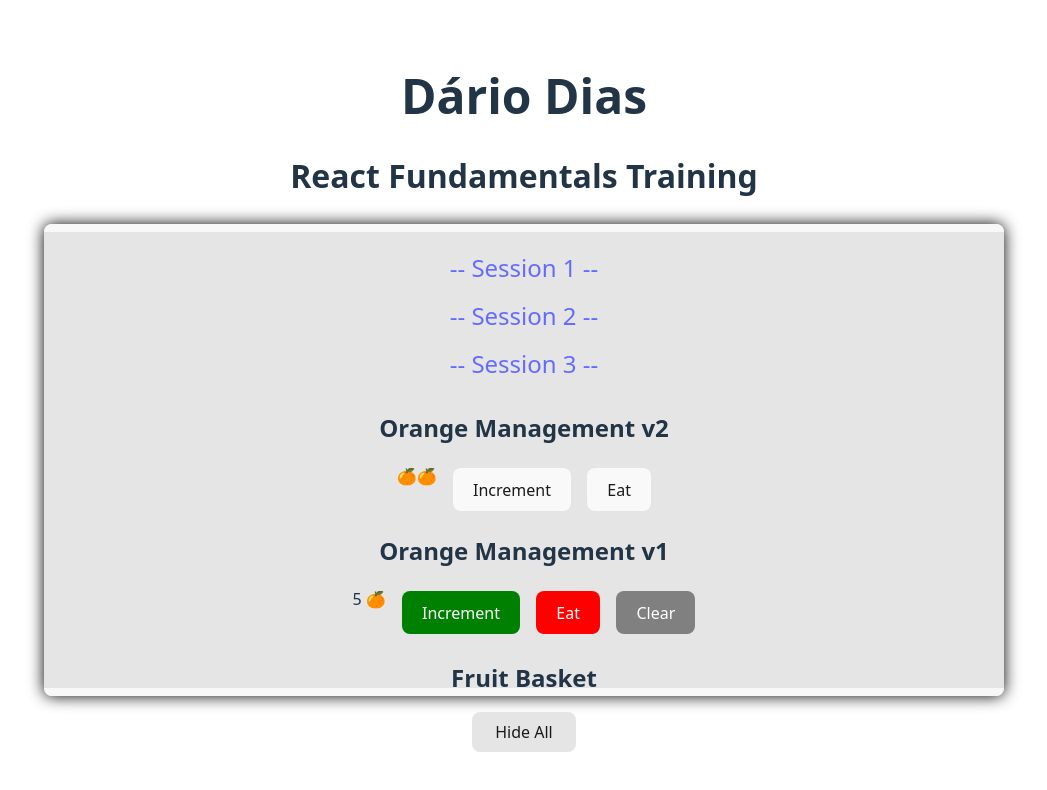
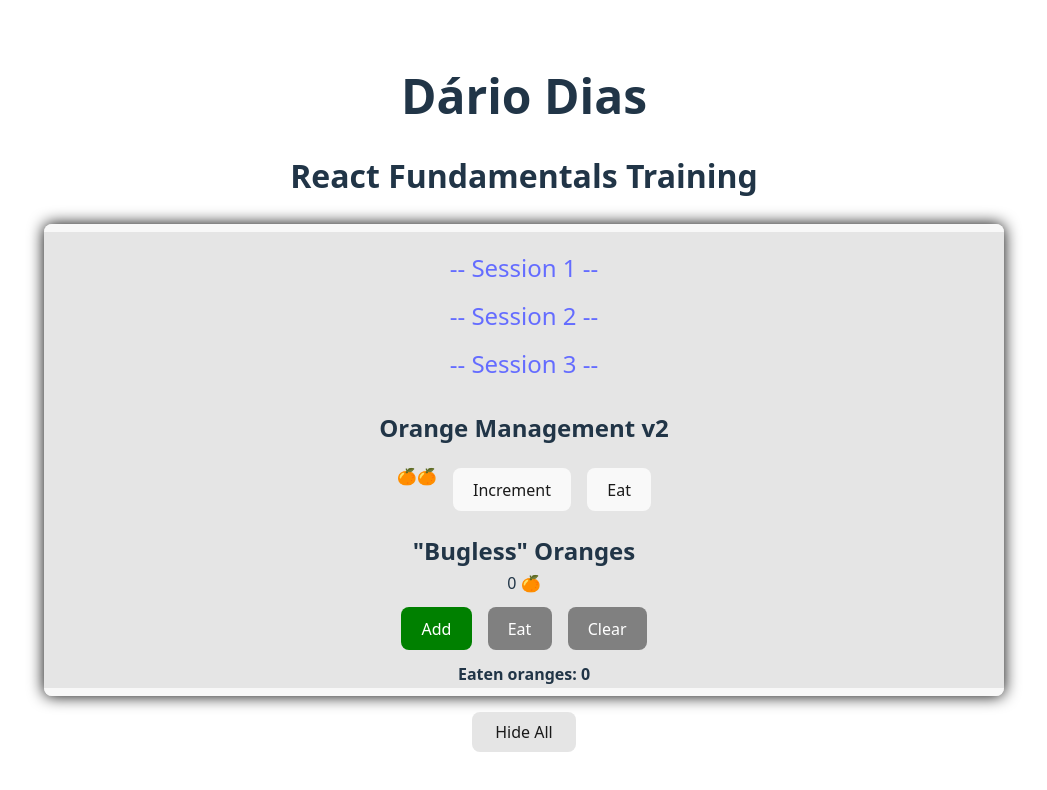
Before and after one commit to Dario-97-d/my-first-react, a React (Vite) app: page / in a window 1280 px wide. Both pictures are taken after a click on the link "-- Session 3 --". Shown: the top 790 px of the page, without its empty margins (116-1163 px from the left). Built offline with nearby package versions, Linux system fonts and the light colour scheme.

Commit message:
Improve Oranges feature
- Made title more meaningful.
- Made oranges start at 0.
- Prevented negative value of oranges.
- Made Eat button turn disabled when there aren't oranges.
- Added eaten oranges count.
- Added CSS transitions to buttons' hover effects.

```diff
--- a/src/components/session3/Oranges.jsx
+++ b/src/components/session3/Oranges.jsx
@@ -2,16 +2,17 @@ import { useState } from 'react'
 
 export default function Oranges()
 {
-    const [ oranges, setOranges ] = useState(5);
+    const [ oranges, setOranges ] = useState(0);
+    const [ eatenOranges, setEatenOranges ] = useState(0);
 
     const hasBugs = oranges === 'bugs';
 
-    const incrementOranges = () => {
-        // Cannot increment if it has bugs.
+    const addOranges = () => {
+        // Cannot add if it has bugs.
         if (oranges === 'bugs') return;
 
         // 10% chance of oranges getting bugs.
-        if (Math.random() < 0.1) {
+        if (Math.random() < 0.25) {
             setOranges('bugs')
         }
         else {
@@ -23,29 +24,46 @@ export default function Oranges()
         // Cannot eat orange if it has bugs.
         if (oranges === 'bugs') return;
 
+        // Cannot eat orange if there ain't any.
+        if (oranges === 0) return;
+
         setOranges(oranges - 1)
+        setEatenOranges(eatenOranges + 1)
     }
 
     const clearOranges = () => {
-        setOranges(5)
+        setOranges(0)
     }
 
     const buttonStyles = {
-        increment: { backgroundColor: hasBugs ? 'gray' : 'green', color: 'white' },
-        eat: { backgroundColor: hasBugs ? 'gray' : 'red', color: 'white' },
-        clear: { backgroundColor: hasBugs ? 'blue' : 'gray', color: 'white' },
+        add: {
+            backgroundColor: hasBugs ? 'gray' : 'green',
+            color: 'white',
+            transition: 'background-color 0.3s ease-in-out'
+        },
+        eat: {
+            backgroundColor: hasBugs || oranges < 1 ? 'gray' : 'red',
+            color: 'white',
+            transition: 'background-color 0.3s ease-in-out'
+        },
+        clear: {
+            backgroundColor: hasBugs ? 'blue' : 'gray',
+            color: 'white',
+            transition: 'background-color 0.3s ease-in-out'
+        },
     };
 
-    return (
-        <>
-        <h3>Orange Management v1</h3>
-        <div style={{ display: 'flex', gap: '1em', justifyContent: 'center', margin: '1rem' }}>
-            <p>{ hasBugs ? '🐛🐛🐛' : oranges + ' 🍊' }</p>
+    return (<>
+        <h3>"Bugless" Oranges</h3>
 
-            <button onClick={incrementOranges} style={buttonStyles.increment} disabled={hasBugs}>Increment</button>
-            <button onClick={eatOrange} style={buttonStyles.eat} disabled={hasBugs}>Eat</button>
+        <p>{ hasBugs ? '🐛🐛🐛' : oranges + ' 🍊' }</p>
+
+        <div style={{ display: 'flex', flexFlow: 'row wrap', justifyContent: 'center', alignItems: 'center', gap: '1rem', margin: '1rem' }}>
+            <button onClick={addOranges} style={buttonStyles.add} disabled={hasBugs}>Add</button>
+            <button onClick={eatOrange} style={buttonStyles.eat} disabled={ hasBugs || oranges < 1 }>Eat</button>
             <button onClick={clearOranges} style={buttonStyles.clear} disabled={!hasBugs}>Clear</button>
         </div>
-        </>
-    )
+
+        <h4>Eaten oranges: {eatenOranges}</h4>
+    </>)
 }
```
